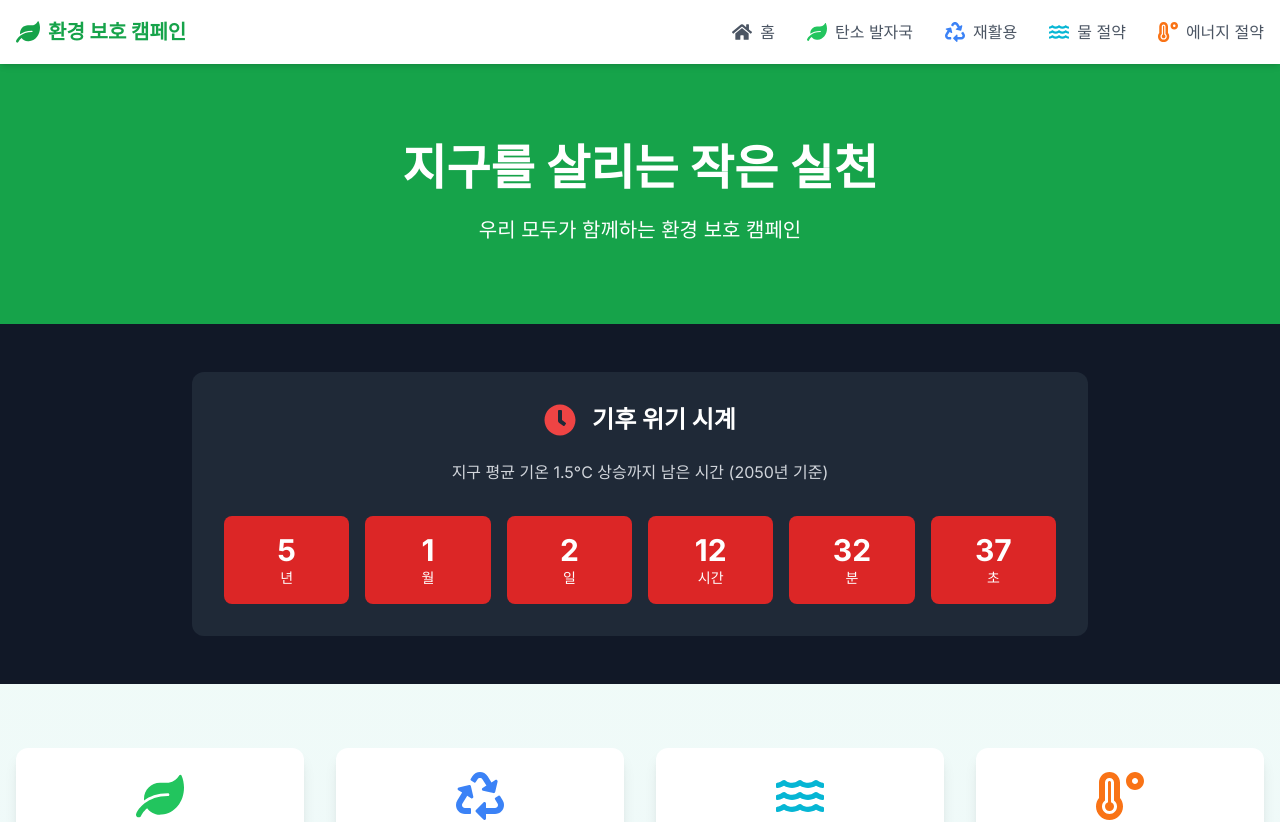
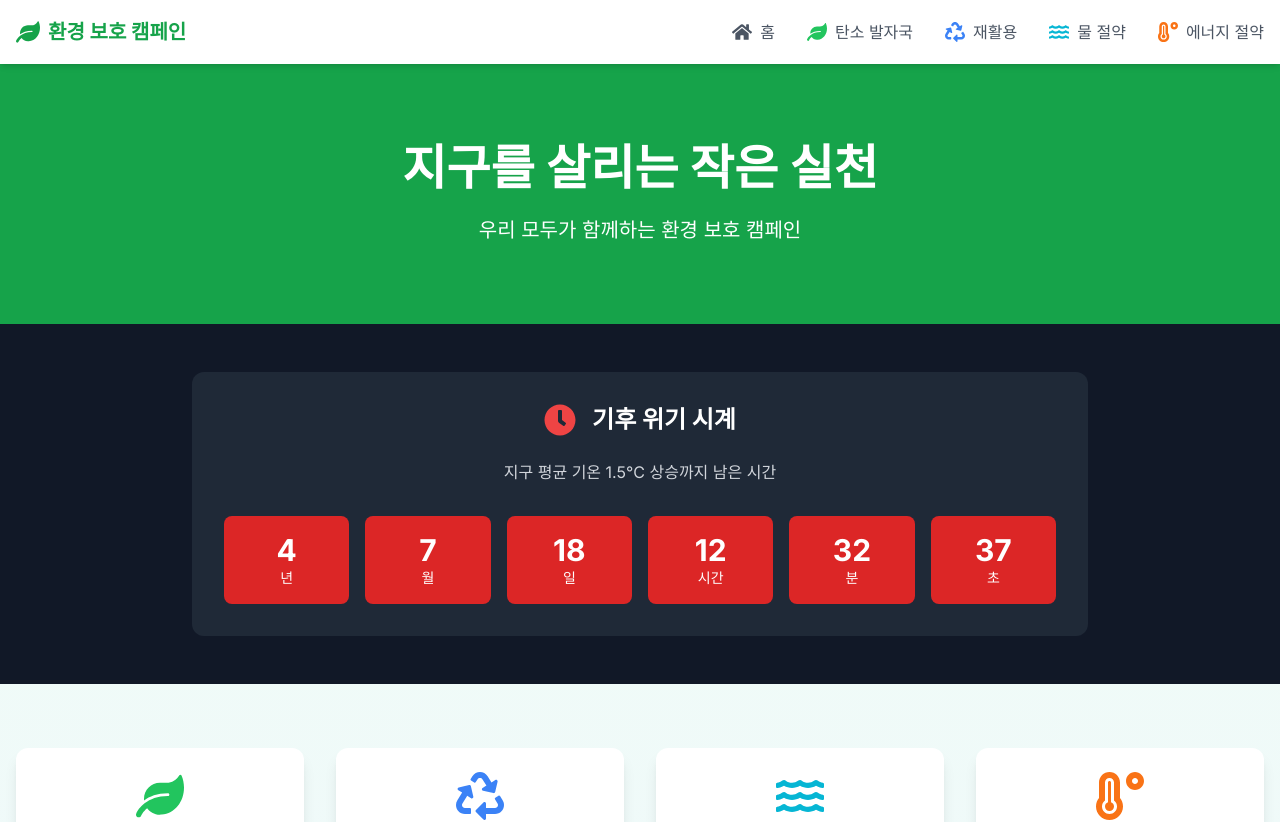
Before and after one commit to 4githu/DSHSEnvironmentWeb, a Next.js app: page / in a window 1280 px wide. Shown: the top 822 px of the page. Built offline with nearby package versions, Linux system fonts and the light colour scheme.

Commit message:
커밋 메시지

```diff
--- a/src/app/page.tsx
+++ b/src/app/page.tsx
@@ -18,7 +18,7 @@ const EnvironmentCampaign = () => {
 
   React.useEffect(() => {
     const calculateTimeLeft = () => {
-      const targetDate = new Date('2030-01-01').getTime();
+      const targetDate = new Date('2029-07-21').getTime();
       const now = new Date().getTime();
       const difference = targetDate - now;
 
@@ -110,7 +110,7 @@ const EnvironmentCampaign = () => {
                 <h2 className="text-2xl font-bold text-white">기후 위기 시계</h2>
               </div>
               <p className="text-gray-300 text-center mb-8">
-                지구 평균 기온 1.5°C 상승까지 남은 시간 (2050년 기준)
+                지구 평균 기온 1.5°C 상승까지 남은 시간
               </p>
               <div className="grid grid-cols-2 md:grid-cols-6 gap-4">
                 {[
```
